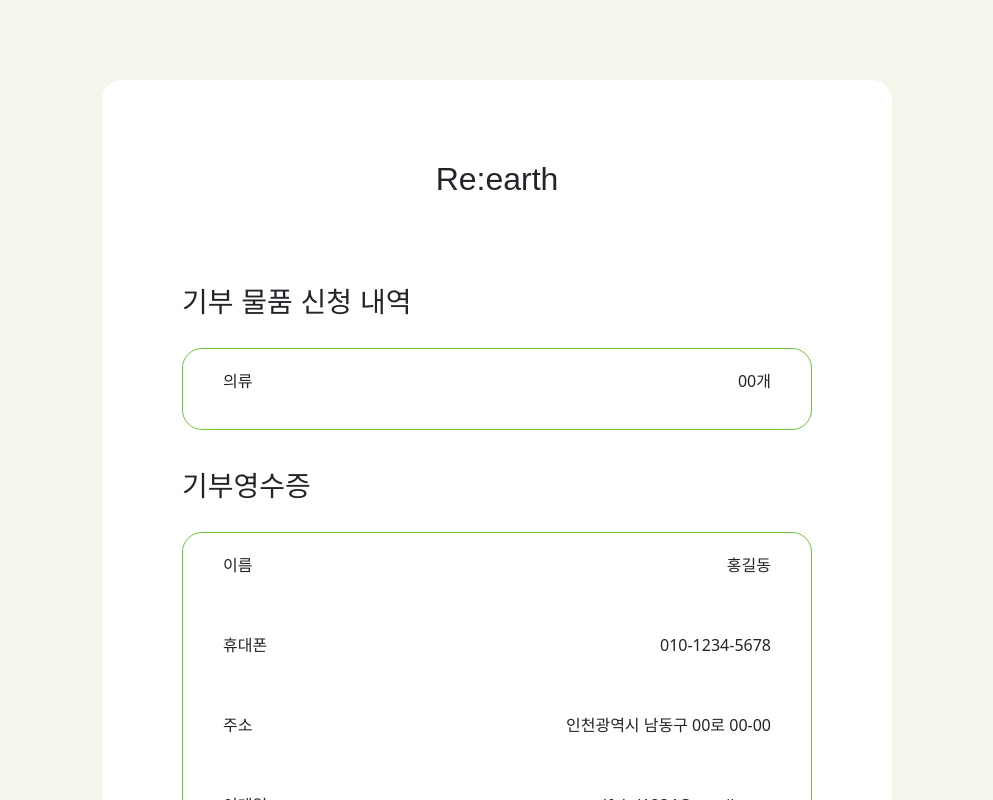
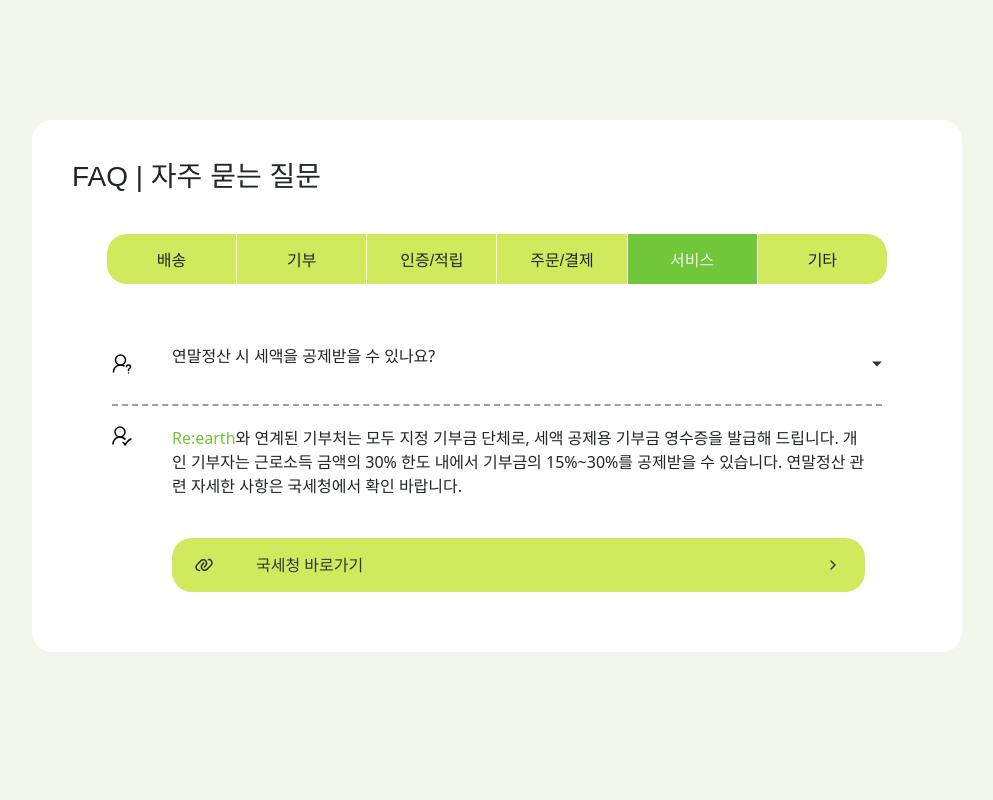
Before and after one commit to SweetYun95/re-earth-frontend, a React (Vite) app: page / in a window 1280 px wide. Shown: the top 800 px of the page, without its empty margins (143-1136 px from the left). Built offline with nearby package versions, Linux system fonts and the light colour scheme; a web font is replaced by a local one.

Commit message:
[feat] 1:1 문의 작성/FAQ 페이지 구현

```diff
--- a/src/App.jsx
+++ b/src/App.jsx
@@ -5,9 +5,11 @@
 import RegisterPage from './pages/user/Register/RegisterPage'
 import DonationInfoPage from './pages/user/Donate/DonationInfoPage'
 import DonationPage from './pages/user/Donate/DonationPage'
+import InquiryForm from './pages/user/Inquiry/Create/InquiryForm'
+import FAQPage from './pages/user/Inquiry/FAQPage'
 
 function App() {
-   return <DonationPage />
+   return <FAQPage />
 }
 
 export default App
--- a/src/assets/styles/commons.scss
+++ b/src/assets/styles/commons.scss
@@ -337,14 +337,9 @@
    width: 50%;
 }
 
-/* 페이지별 구분 */
 form.login,
 form.register {
    max-width: 400px;
-}
-form.inquire {
-   width: 100%;
-   max-width: 730px;
 }
 
 #area {
--- /dev/null
+++ b/src/pages/user/Inquiry/Create/InquiryForm.jsx
@@ -0,0 +1,36 @@
+import './inquiryForm.scss'
+function InquiryForm() {
+   return (
+      <section id="main1">
+         <div className="container" id="area">
+            <form action="submit" className="inquire mt-80">
+               <h2>1:1 문의</h2>
+               <div className="inquire--header mt-80">
+                  <input type="text" placeholder="제목을 입력하세요." />
+                  <select name="category">
+                     <option value="배송" defaultChecked>
+                        배송
+                     </option>
+                     <option value="기부">기부</option>
+                     <option value="인증/적립">인증/적립</option>
+                     <option value="주문/결제">주문/결제</option>
+                     <option value="서비스">서비스</option>
+                     <option value="기타">기타</option>
+                  </select>
+               </div>
+               <textarea className="mt-40" name="content" placeholder="내용을 입력하세요." rows={15}></textarea>
+               <div className="group mt-40">
+                  <button action="button" className="btn default main2">
+                     돌아가기
+                  </button>
+                  <button action="submit" className="btn default main1">
+                     작성하기
+                  </button>
+               </div>
+            </form>
+         </div>
+      </section>
+   )
+}
+
+export default InquiryForm
--- /dev/null
+++ b/src/pages/user/Inquiry/Create/inquiryForm.scss
@@ -0,0 +1,37 @@
+form {
+   background-color: white;
+   width: 100%;
+   max-width: 920px;
+   padding: 80px;
+   border-radius: 20px;
+}
+h2 {
+   width: 100%;
+   text-align: left;
+   font-size: 1.5rem;
+}
+.inquire--header {
+   display: flex;
+   width: 100%;
+   gap: 20px;
+}
+
+.inquire--header select {
+   width: 27.5%;
+   color: rgb(51, 51, 51);
+}
+
+.inquire textarea {
+   width: 100%;
+}
+
+.group {
+   display: flex;
+   justify-content: center;
+   width: 100%;
+   gap: 40px;
+}
+.group .btn {
+   width: 30%;
+   max-width: 200px;
+}
--- /dev/null
+++ b/src/pages/user/Inquiry/FAQPage.jsx
@@ -0,0 +1,53 @@
+import './FAQpage.scss'
+import askIcon from '../../../assets/icons/ask.svg'
+import answerIcon from '../../../assets/icons/answer.svg'
+import linkIcon from '../../../assets/icons/link.svg'
+import rightIcon from '../../../assets/icons/right-line.svg'
+import dropdownIcon from '../../../assets/icons/dropdown.svg'
+
+function FAQPage() {
+   return (
+      <section id="main1">
+         <div className="container">
+            <div className="col-md-10 faq-area ">
+               <div className="faq">
+                  <h3>FAQ | 자주 묻는 질문</h3>
+                  {/* 탭 */}
+                  <div className="faq--tab ">
+                     <div className="tab delivery">배송</div>
+                     <div className="tab donation">기부</div>
+                     <div className="tab inquire">인증/적립</div>
+                     <div className="tab order">주문/결제</div>
+                     <div className="tab service active">서비스</div>
+                     <div className="tab etc">기타</div>
+                  </div>
+                  {/* 목록 */}
+                  <div className="faq--board">
+                     <div className="faq--board--title">
+                        <div className="board--content">
+                           <img src={askIcon} alt="ask icon" />
+                           <p>연말정산 시 세액을 공제받을 수 있나요?</p>
+                           <img src={dropdownIcon} alt="" />
+                        </div>
+                        <div className="custom-border"></div>
+                        <div className="board--toggle">
+                           <img src={answerIcon} alt="answer icon" />
+                           <div>
+                              <span>Re:earth</span>와 연계된 기부처는 모두 지정 기부금 단체로, 세액 공제용 기부금 영수증을 발급해 드립니다. 개인 기부자는 근로소득 금액의 30% 한도 내에서 기부금의 15%~30%를 공제받을 수 있습니다. 연말정산 관련 자세한 사항은 국세청에서 확인 바랍니다.
+                              <div className="btn link-btn main1 mt-40">
+                                 <img src={linkIcon} alt="" />
+                                 <p>국세청 바로가기</p>
+                                 <img src={rightIcon} alt="" />
+                              </div>
+                           </div>
+                        </div>
+                     </div>
+                  </div>
+               </div>
+            </div>
+         </div>
+      </section>
+   )
+}
+
+export default FAQPage
--- /dev/null
+++ b/src/pages/user/Inquiry/FAQpage.scss
@@ -0,0 +1,95 @@
+.faq-area {
+   padding-top: 120px;
+   margin: 0 auto;
+}
+
+.faq {
+   width: 100%;
+   background-color: #ffffff;
+   border-radius: 20px;
+   padding: 40px;
+}
+
+.faq--tab {
+   margin: 40px auto;
+   display: flex;
+   justify-content: space-between;
+   align-items: center;
+   width: 100%;
+   max-width: 780px;
+   background-color: var(--maincolor);
+   border-radius: 20px;
+}
+.faq--tab .tab {
+   padding: 15px 0;
+   width: 100%;
+   height: 100%;
+   max-height: 50px;
+   text-align: center;
+   font-family: var(--headings);
+   &:not(:last-child) {
+      border-right: 1px solid white;
+   }
+   &:hover {
+      cursor: pointer;
+      background-color: #b2d700;
+   }
+   &:hover:first-child {
+      border-radius: 20px 0 0 20px;
+   }
+   &:hover:last-child {
+      border-radius: 0 20px 20px 0;
+   }
+   &:hover:not(:first-child):not(:last-child) {
+      border-radius: 0;
+   }
+}
+.faq--tab .tab.active {
+   background-color: var(--subcolor-d);
+   color: var(--subcolor-m);
+   & :hover {
+      cursor: default;
+   }
+}
+.faq--board--title {
+   padding: 0 40px;
+   & .board--content {
+      border-bottom: 2px dashed rgb(158, 158, 158);
+   }
+}
+
+.board--content,
+.board--toggle {
+   display: flex;
+   gap: 40px;
+   padding: 20px 0;
+   & :nth-child(2) {
+      width: 90%;
+   }
+   &:not(:first-child) {
+      align-items: start;
+   }
+}
+
+.board--toggle span {
+   color: var(--subcolor-d);
+}
+.btn.link-btn {
+   width: 100%;
+   max-height: 60px;
+   border-radius: 20px;
+   display: flex;
+   align-items: center;
+   padding: 15px 20px;
+   gap: 40px;
+
+   & img {
+      width: 24px;
+      height: 24px;
+   }
+   & p {
+      width: 90%;
+      text-align: left;
+      margin: 0;
+   }
+}
```
